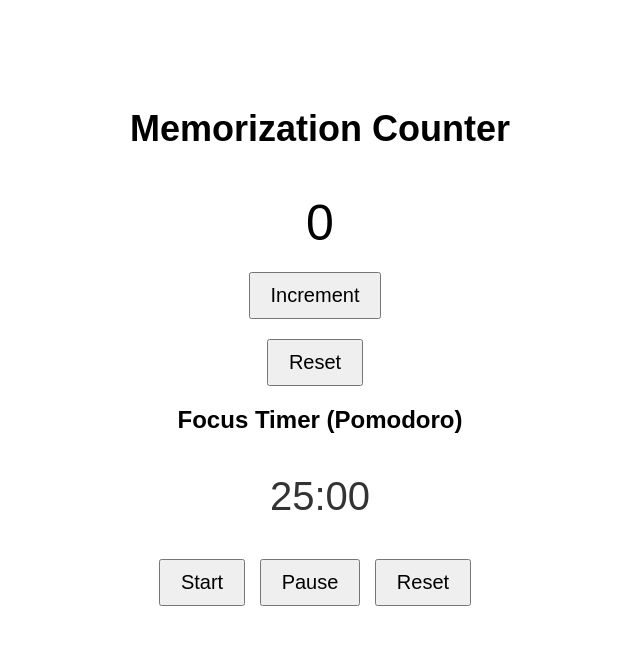
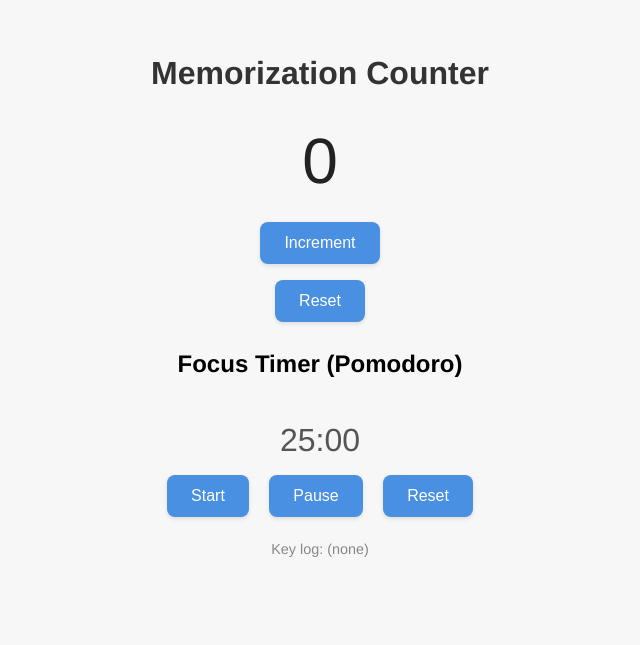
Before and after one commit to yutomata/memorization-counter, a plain HTML site: page index.html in a window 1280 px wide. Shown: the part 105-750 px from the top of the page, without its empty margins (320-960 px from the left). Drawn offline with Linux system fonts and the light colour scheme.

Commit message:
Update index.html

```diff
--- a/index.html
+++ b/index.html
@@ -1,3 +1,4 @@
+
 <!DOCTYPE html>
 <html lang="en">
 <head>
@@ -9,11 +10,12 @@
     <meta name="theme-color" content="#ffffff">
     <style>
         body {
-            font-family: Arial, sans-serif;
+            font-family: 'Helvetica Neue', sans-serif;
             text-align: center;
-            margin-top: 50px;
+            margin: 0;
+            padding: 0;
+            background: #f7f7f7;
             height: 100vh;
-            background-color: white;
             display: flex;
             flex-direction: column;
             justify-content: center;
@@ -21,27 +23,44 @@
         }
 
         h1 {
-            font-size: 36px;
+            font-size: 2rem;
+            color: #333;
+            margin-bottom: 1rem;
         }
 
         #counter {
-            font-size: 50px;
-            margin-top: 20px;
+            font-size: 4rem;
+            color: #222;
+            margin: 1rem 0;
         }
 
         button {
-            font-size: 20px;
-            padding: 10px 20px;
-            margin-top: 20px;
-            margin-right: 10px;
-            cursor: pointer;
-            touch-action: manipulation; /* ✅ Prevents zoom on iOS */
+            font-size: 1rem;
+            padding: 0.75rem 1.5rem;
+            margin: 0.5rem;
+            border: none;
+            border-radius: 8px;
+            background-color: #4a90e2;
+            color: white;
+            box-shadow: 0 2px 4px rgba(0, 0, 0, 0.1);
+            transition: background-color 0.2s ease;
+            touch-action: manipulation;
+        }
+
+        button:hover {
+            background-color: #357ABD;
         }
 
         #timer {
-            font-size: 40px;
-            margin: 20px;
-            color: #333;
+            font-size: 2rem;
+            margin: 1.5rem 0 0.5rem;
+            color: #555;
+        }
+
+        #log {
+            font-size: 0.9rem;
+            color: #888;
+            margin-top: 1rem;
         }
     </style>
     <script>
@@ -50,23 +69,26 @@
                 .then(() => console.log('Service Worker Registered'));
         }
 
-// Attempt to map physical volume buttons for increment and reset
+        // 🔑 Debug key input from remote
         document.addEventListener('keydown', function(event) {
-    if (event.key === 'AudioVolumeUp') {
+            const logDiv = document.getElementById('log');
+            if (logDiv) {
+                logDiv.textContent = `Key log: key="${event.key}", code="${event.code}", keyCode=${event.keyCode}`;
+            }
+
+            if (event.key === 'AudioVolumeUp' || event.key === 'F7') {
                 incrementCounter();
                 event.preventDefault();
-    } else if (event.key === 'AudioVolumeDown') {
+            } else if (event.key === 'AudioVolumeDown' || event.key === 'F6') {
                 resetCounter();
                 event.preventDefault();
             }
         });
-
     </script>
 </head>
 <body>
     <h1>Memorization Counter</h1>
     <div id="counter">0</div>
-
     <button onclick="incrementCounter()">Increment</button>
     <button onclick="resetCounter()">Reset</button>
 
@@ -78,6 +100,8 @@ document.addEventListener('keydown', function(event) {
         <button onclick="resetTimer()">Reset</button>
     </div>
 
+    <div id="log">Key log: (none)</div>
+
     <script>
         let counter = 0;
 
@@ -88,7 +112,7 @@ document.addEventListener('keydown', function(event) {
             else if (value >= 44 && value <= 54) return '#acdca2';
             else if (value >= 55 && value <= 59) return '#51a540';
             else if (value >= 60) return '#c2a649';
-            else return 'white';
+            else return '#f7f7f7';
         }
 
         function updateDisplay() {
@@ -106,33 +130,26 @@ document.addEventListener('keydown', function(event) {
             updateDisplay();
         }
 
-        updateDisplay();
-
-        // Pomodoro Timer
         let timerDuration = 25 * 60;
         let timer = timerDuration;
         let interval = null;
         let isRunning = false;
 
         function updateTimerDisplay() {
-            const minutes = String(Math.floor(timer / 60)).padStart(2, '0');
-            const seconds = String(timer % 60).padStart(2, '0');
+            const minutes = Math.floor(timer / 60).toString().padStart(2, '0');
+            const seconds = (timer % 60).toString().padStart(2, '0');
             document.getElementById('timer').textContent = `${minutes}:${seconds}`;
         }
 
         function startTimer() {
             if (!isRunning) {
-                isRunning = true;
                 interval = setInterval(() => {
                     if (timer > 0) {
                         timer--;
                         updateTimerDisplay();
-                    } else {
-                        clearInterval(interval);
-                        isRunning = false;
-                        alert("Time's up! Take a short break and review what you've memorized.");
                     }
                 }, 1000);
+                isRunning = true;
             }
         }
 
@@ -142,24 +159,14 @@ document.addEventListener('keydown', function(event) {
         }
 
         function resetTimer() {
-            pauseTimer();
+            clearInterval(interval);
             timer = timerDuration;
+            isRunning = false;
             updateTimerDisplay();
         }
 
+        updateDisplay();
         updateTimerDisplay();
-
-// Attempt to map physical volume buttons for increment and reset
-document.addEventListener('keydown', function(event) {
-    if (event.key === 'AudioVolumeUp') {
-        incrementCounter();
-        event.preventDefault();
-    } else if (event.key === 'AudioVolumeDown') {
-        resetCounter();
-        event.preventDefault();
-    }
-});
-
     </script>
 </body>
 </html>
```
Lines whose indentation alone changed are shown as unchanged.
